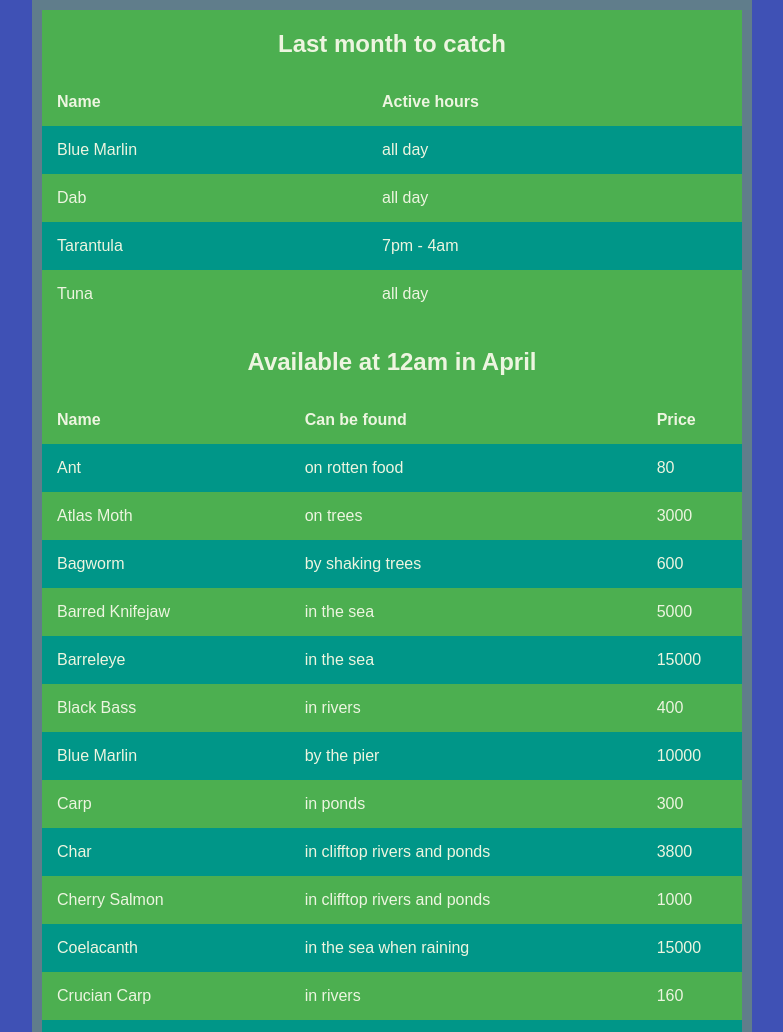
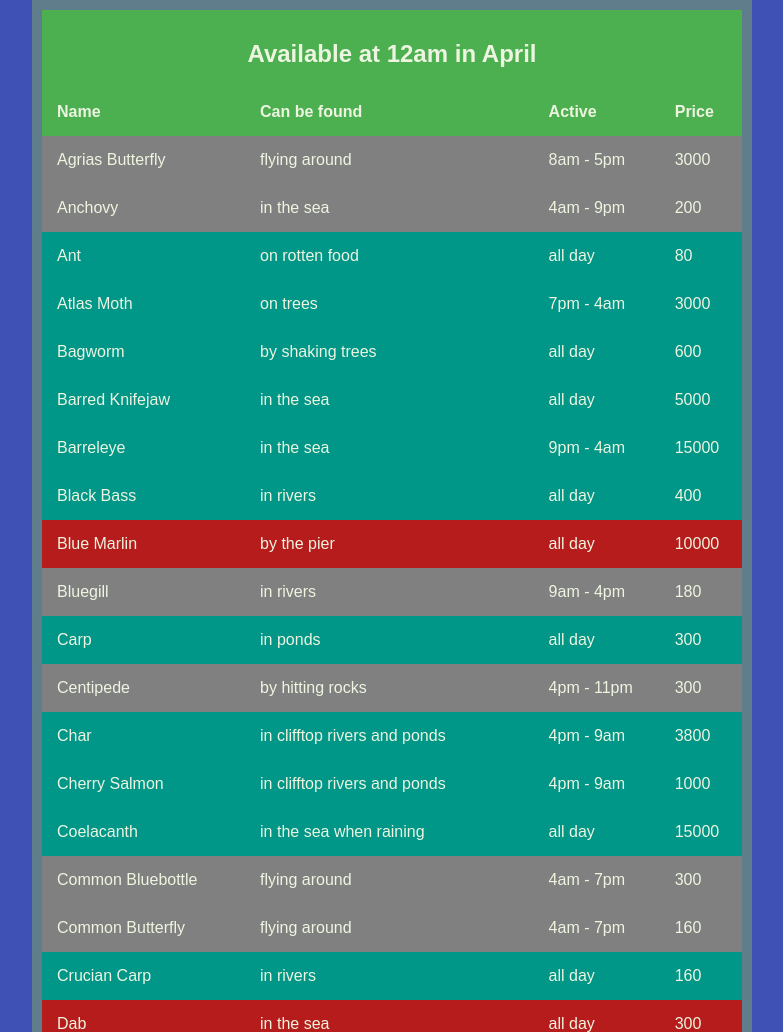
Before and after one commit to rotyflo/acnh-creature-guide, a plain HTML site: page index.html in a window 1280 px wide. Shown: the top 1032 px of the page, without its empty margins (248-1031 px from the left). Drawn offline with Linux system fonts and the light colour scheme.

Commit message:
Rewrite code to display one list instead of going through three

```diff
--- a/index.html
+++ b/index.html
@@ -8,9 +8,8 @@
   </head>
   <body>
     <div>
-      <h2>Last month to catch</h2>
+      <h2 style="margin-top: 30px;">Available at <span id="time"></span> in <span id="month"></span></h2>
       <div id="high-priority-creatures"></div>
-      <h2 style="margin-top: 30px;">Available at <span id="time"></span> in <span id="month"></span></h2>
       <div id="available-creatures"></div>
     </div>
     <script src="main.js" charset="utf-8"></script>
--- a/main.css
+++ b/main.css
@@ -24,7 +24,3 @@ table, th, td {
 tr {
   text-align: left;
 }
-
-tr:nth-child(even) {
-  background-color: #009688;
-}
--- a/main.js
+++ b/main.js
@@ -3,15 +3,12 @@ let creatureNames = Object.keys(CREATURES);
 let today = new Date();
 let currentMonth = today.getMonth() + 1;
 let currentHour = today.getHours();
-let highPriorityCreatures = listHighPriorityCreatures(CREATURES, creatureNames).sort();
-let availableCreatures = listAvailableCreatures(CREATURES, creatureNames).sort();
-
-printHighPriorityCreatures(CREATURES, highPriorityCreatures, 'high-priority-creatures');
+let monthlyCreatures = listMonthlyCreatures(CREATURES, creatureNames).sort();
 
 document.getElementById('time').innerText = formatTime(currentHour);
 document.getElementById('month').innerText = formatDate(currentMonth);
 
-printAvailableCreatures(CREATURES, availableCreatures, 'available-creatures');
+printCreatures(CREATURES, monthlyCreatures, 'available-creatures');
 
 // FUNCTIONALITY
 
@@ -60,80 +57,58 @@ function formatDate(month) {
   ][month - 1];
 }
 
-function listHighPriorityCreatures(database, creatureNames) {
-  let highPriorityCreatures = [];
+// CREATURES AVAILABLE THIS MONTH
+function listMonthlyCreatures(database, creatureNames) {
+  let monthlyCreatures = [];
 
   for (let i = 0; i < creatureNames.length; i++) {
     let name = creatureNames[i];
-    let availableMonths = database[name]['months'];
+    let creature = database[name];
 
-    if (isHighPriority(availableMonths)) highPriorityCreatures.push(name);
+    if (isAvailableThisMonth(creature)) monthlyCreatures.push(name);
   }
 
-  return highPriorityCreatures;
+  return monthlyCreatures;
 }
 
-function listAvailableCreatures(database, creatureNames) {
-  let availableCreatures = [];
+function printCreatures(database, monthlyCreatures, elementId) {
+  let element = document.getElementById(elementId);
+  let output = '<table><th>Name</th><th>Can be found</th><th>Active</th><th>Price</th>';
 
-  for (let i = 0; i < creatureNames.length; i++) {
-    let name = creatureNames[i];
-    let availableMonths = database[name]['months'];
+  for (let i = 0; i < monthlyCreatures.length; i++) {
+    let name = monthlyCreatures[i];
+    let creature = database[name];
+    let firstHour = creature['time'][0];
+    let lastHour = creature['time'][1];
 
-    if (isAvailableThisMonth(availableMonths)) {
-      let firstHour = database[name]['time'][0];
-      let lastHour = database[name]['time'][1];
-      let availableHours = listAvailableHours(firstHour, lastHour);
+    if (isHighPriority(creature)) output += '<tr style="background: #b71c1c;">';
+    else if (isAvailableThisHour(creature)) output += '<tr style="background: #009688;">';
+    else output += '<tr style="background: grey;">'
 
-      if (availableHours.includes(currentHour)) availableCreatures.push(name);
-    }
-  }
-
-  return availableCreatures;
-}
-
-function printHighPriorityCreatures(database, creatures, elementId) {
-  let element = document.getElementById(elementId);
-  let output = '<table><th>Name</th><th>Active hours</th>';
-
-  for (let i = 0; i < creatures.length; i++) {
-    let creature = creatures[i];
-    let firstHour = database[creature]['time'][0];
-    let lastHour = database[creature]['time'][1];
-
-    output += `<tr><td>${formatName(creature)}</td>`;
-
-    if (firstHour === 0 && lastHour === 23) {
-      output += '<td>all day</td>';
-    }
-    else {
-      output += `<td>${formatTime(firstHour)} - ${formatTime(lastHour)}</td></tr>`;
-    }
+    output += `<td>${formatName(name)}</td>`;
+    output += `<td>${creature['location']}</td>`;
+    if (firstHour === 0 && lastHour === 23) output += '<td>all day</td>';
+    else output += `<td>${formatTime(firstHour)} - ${formatTime(lastHour)}</td>`;
+    output += `<td>${creature['price']}</td></tr>`;
   }
 
   element.innerHTML += output + '</table>';
 }
 
-function printAvailableCreatures(database, creatures, elementId) {
-  let element = document.getElementById(elementId);
-  let output = '<table><th>Name</th><th>Can be found</th><th>Price</th>';
-
-  for (let i = 0; i < creatures.length; i++) {
-    let creature = creatures[i];
-    output += `<tr><td>${formatName(creature)}</td>`;
-    output += `<td>${database[creature]['location']}</td>`;
-    output += `<td>${database[creature]['price']}</td></tr>`;
-  }
-
-  element.innerHTML += output + '</table>';
+function isAvailableThisMonth(creature) {
+  return creature['months'].includes(currentMonth);
 }
 
-function isAvailableThisMonth(availableMonths) {
-  return availableMonths.includes(currentMonth);
+function isAvailableThisHour(creature) {
+  let firstHour = creature['time'][0];
+  let lastHour = creature['time'][1];
+  let availableHours = listAvailableHours(firstHour, lastHour);
+
+  return availableHours.includes(currentHour);
 }
 
-function isHighPriority(availableMonths) {
-  return isAvailableThisMonth(availableMonths) && !availableMonths.includes(currentMonth + 1);
+function isHighPriority(creature) {
+  return isAvailableThisMonth(creature) && !creature['months'].includes(currentMonth + 1);
 }
 
 function listAvailableHours(firstHour, lastHour) {
```
